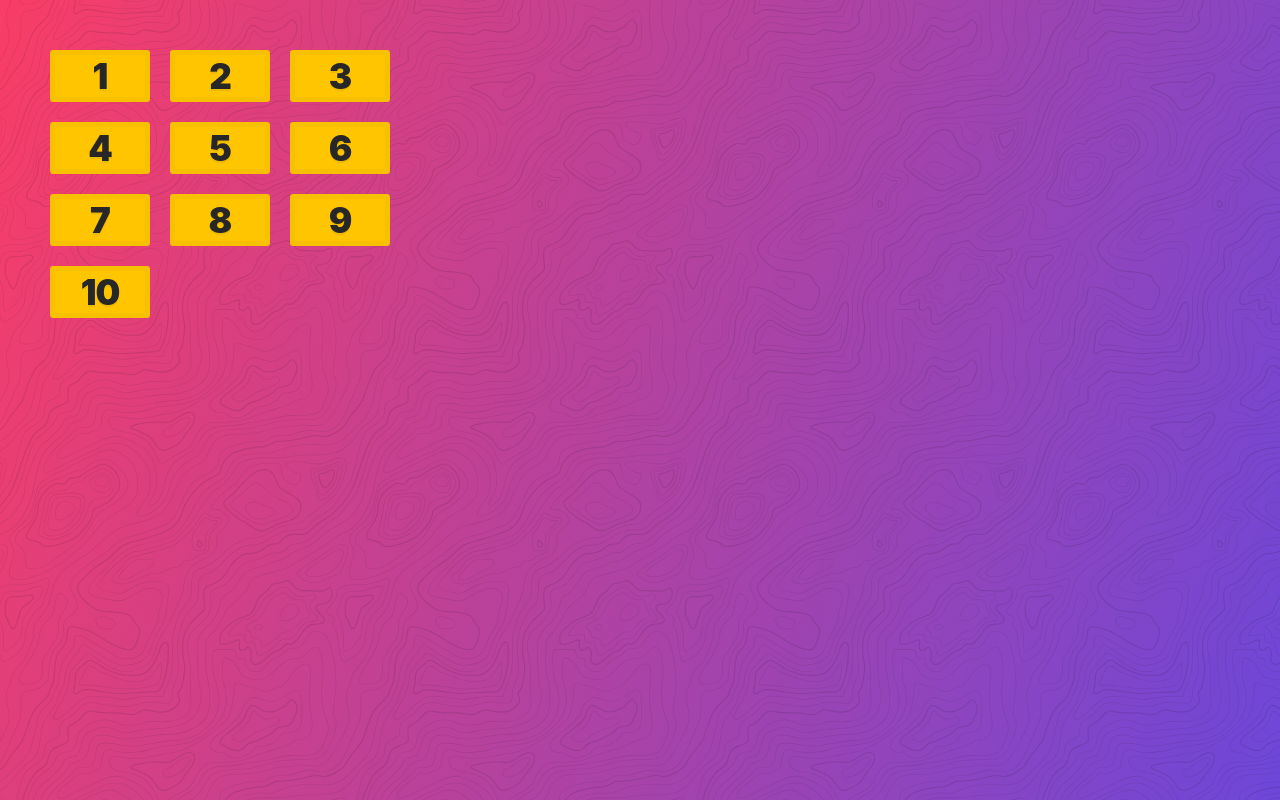
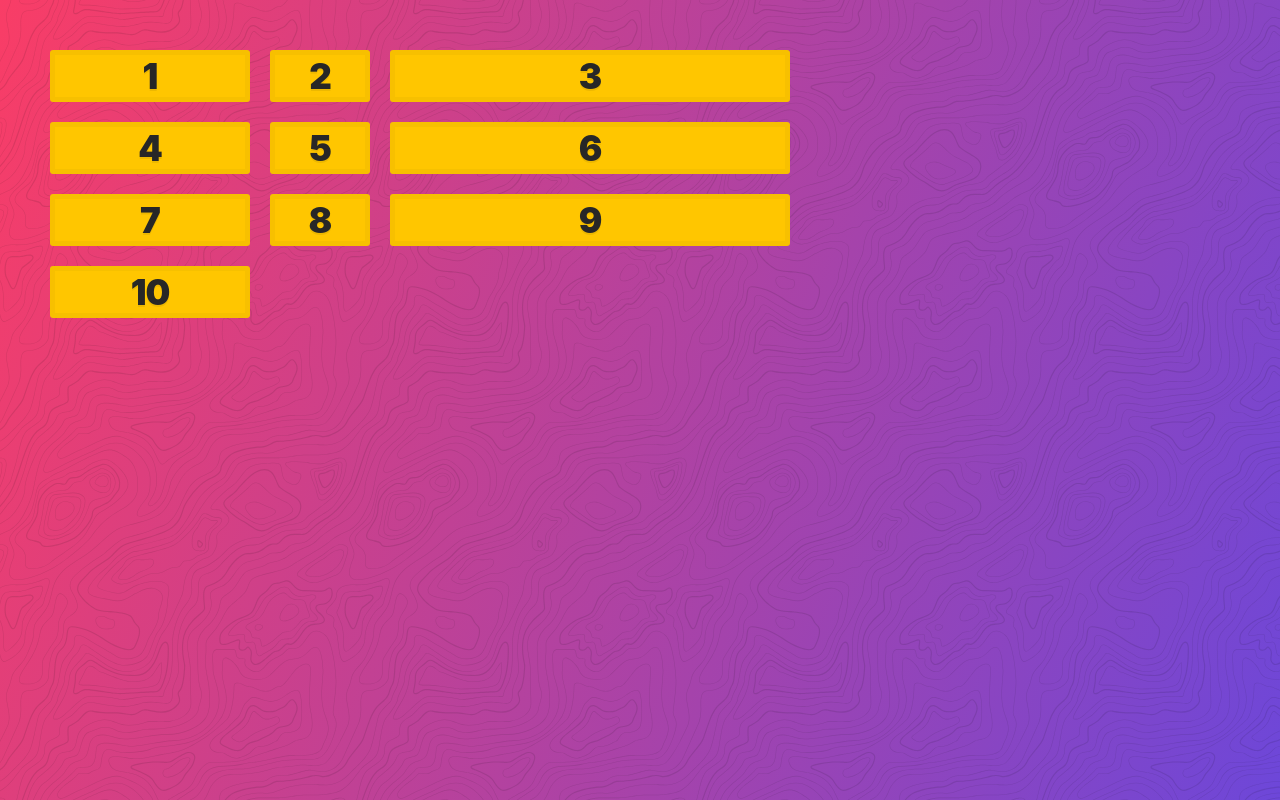
Before and after one commit to ezwebcraft/My-CSS-Grid, a website: page 03 - CSS Grid Fundamentals/index.html in a window 1280 px wide. Drawn offline with Linux system fonts and the light colour scheme.

Commit message:
finish up small project

```diff
--- a/03 - CSS Grid Fundamentals/index.html
+++ b/03 - CSS Grid Fundamentals/index.html
@@ -23,14 +23,12 @@
         <div class="item">10</div>
     </div>
     <style>
-
-    .container{
-        display:grid;
-        grid-template-columns: 100px 100px 100px;
+        .container {
+            display: grid;
+            grid-template-columns: 200px 500px;
+            grid-template-columns: 200px 100px 400px;
             grid-gap: 20px;
         }
-
-
     </style>
 </body>
 
```
Also changed, not shown: 1 other file. Lines whose indentation alone changed are shown as unchanged.
